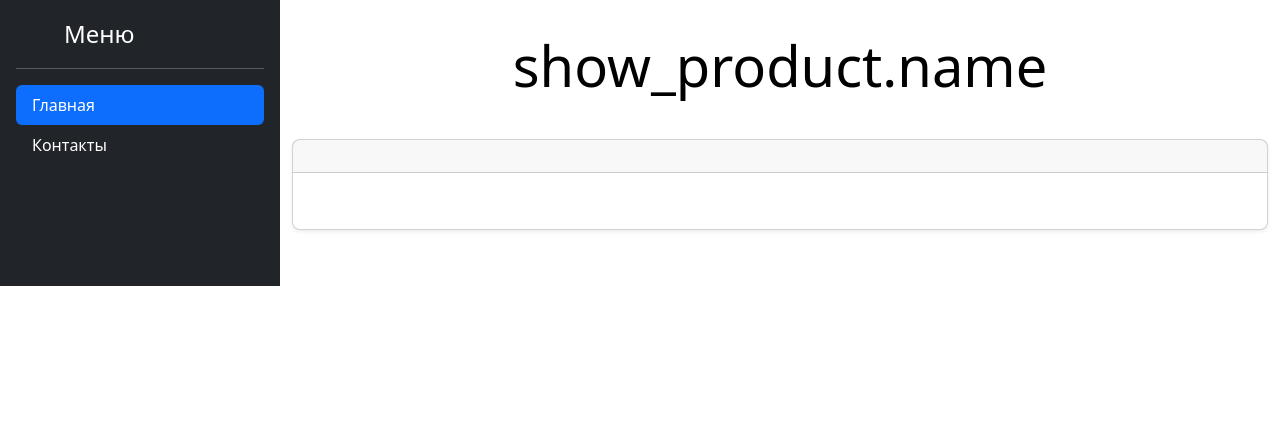
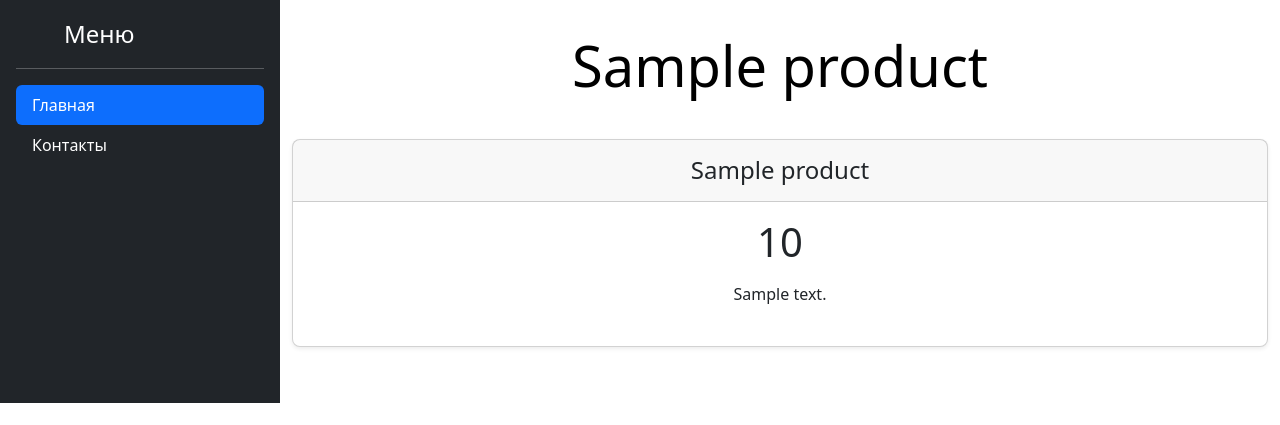
Before and after one commit to MishaRocks/hw_19, a Django app: page /product/1/ in a window 1280 px wide. Shown: the top 425 px of the page. Run offline with Django 4.2, Linux system fonts and the light colour scheme; tables that the repository leaves empty hold one stand-in row (values such as "Sample post"); parts of the project's set-up code (start-up, migrations or seed data) failed here and were passed over.

Commit message:
hw 20.2 tasks 1-3

```diff
--- a/catalog/templates/catalog/product.html
+++ b/catalog/templates/catalog/product.html
@@ -1,6 +1,7 @@
 {% extends 'catalog/base.html' %}
 
 {% block content %}
+
     <div class="row row-cols-1 mb-3 text-center">
       <div class="col">
         <div class="card mb-4 rounded-3 shadow-sm">
@@ -16,4 +17,5 @@
         </div>
       </div>
     </div>
+
 {% endblock %}
--- a/catalog/views.py
+++ b/catalog/views.py
@@ -30,7 +30,7 @@ def contacts(request):
 def product(request, pk):
     show_product = Product.objects.get(pk=pk)
     context = {
-        'object_list': 'Product.objects.get(pk)',
-        'title': 'show_product.name',
+        'object_list': Product.objects.get(pk=pk),
+        'title': show_product.name,
     }
     return render(request, 'catalog/product.html', context)
```
